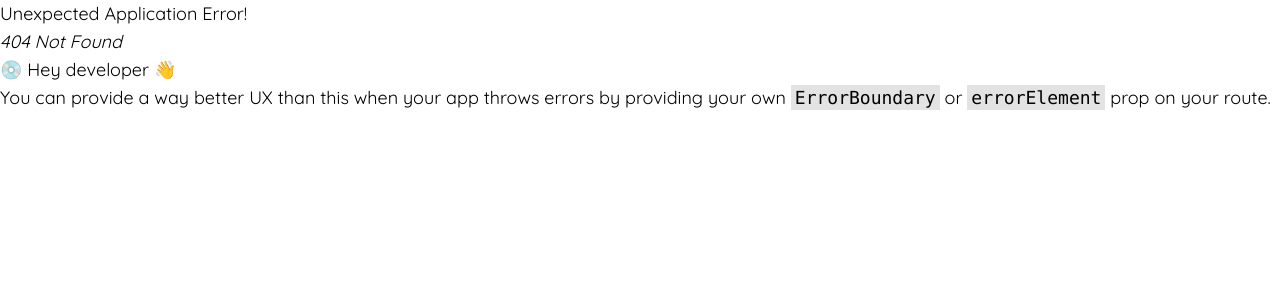
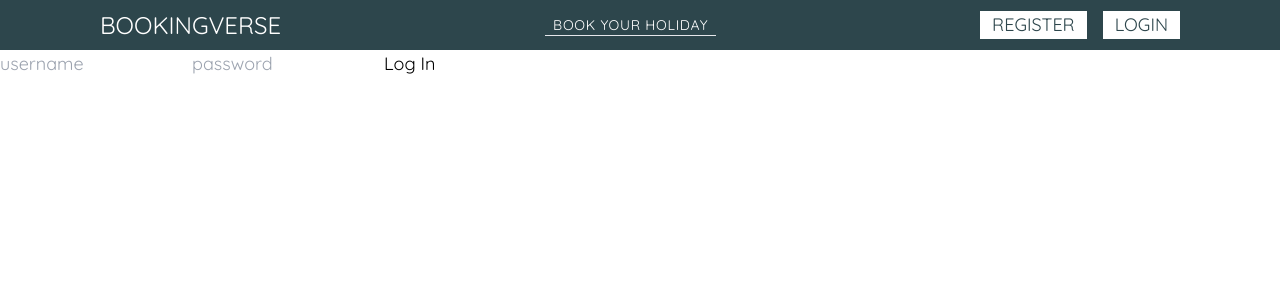
Before and after one commit to neyaznafiz/Bookingverse_Front-end, a React (Create React App) app: page /login in a window 1280 px wide. Before the commit this address had no page. Shown: the top 300 px of the page. Built offline with nearby package versions, Linux system fonts and the light colour scheme.

Commit message:
user info and dropdown implimented in navbar

```diff
--- a/src/Components/Header/HeaderSearch.jsx
+++ b/src/Components/Header/HeaderSearch.jsx
@@ -13,6 +13,7 @@ const HeaderSearch = () => {
   const [destination, setDestination] = useState("");
   // date selection
   const [openDate, setOpenDate] = useState(false);
+  console.log(openDate);
   const [dates, setDates] = useState([
     {
       startDate: new Date(),
--- /dev/null
+++ b/src/Context/AuthContext.jsx
@@ -0,0 +1,65 @@
+import { createContext, useEffect, useReducer } from "react";
+
+const INITIAL_STATE = {
+  user: JSON.parse(localStorage.getItem("user")) || null,
+  loading: false,
+  error:null
+};
+
+export const AuthContext = createContext(INITIAL_STATE);
+
+const AuthReducer = (state, action) => {
+  switch (action.type) {
+    case "LOGIN_START":
+      return {
+        user: null,
+        loading: true,
+        error:null
+      }
+
+    case "LOGIN_SUCCESS":
+      return {
+        user: action.payload,
+        loading: false,
+        error:null
+      }
+
+      case "LOGIN_FAILURE":
+        return {
+          user: null,
+          loading: false,
+          error:action.payload
+        }
+
+        case "LOGOUT":
+          return {
+            user: null,
+            loading: false,
+            error:null
+          }
+
+    default:
+      return state;
+  }
+};
+
+export const AuthContextProvider = ({ children }) => {
+  const [state, dispatch] = useReducer(AuthReducer, INITIAL_STATE);
+
+  useEffect(() => {
+  localStorage.setItem("user", JSON.stringify(state.user))
+  }, [state.user])
+
+  return (
+    <AuthContext.Provider
+      value={{
+        user: state.user,
+        loading: state.loading,
+        error: state.error,
+        dispatch,
+      }}
+    >
+      {children}
+    </AuthContext.Provider>
+  );
+};
--- a/src/Layout/Main/Navbar.jsx
+++ b/src/Layout/Main/Navbar.jsx
@@ -1,13 +1,20 @@
-import React from "react";
+import { AuthContext } from "../../Context/AuthContext";
+import React, { useContext, useState } from "react";
 import { Link, useLocation } from "react-router-dom";
 
 const Navbar = () => {
   // const activeClass = "border-b border-white px-1";
   // const { pathname } = useLocation();
 
+  const [open, setOpen] = useState(false);
+
+  console.log(open)
+
+  const { user } = useContext(AuthContext);
+
   return (
     <div className="h-[50px] bg-primary flex justify-center uppercase transition-all duration-300 sticky top-0 z-[999]">
-      <div className="width text-white flex justify-between items-center">
+      <div className="width text-white flex justify-between items-center relative">
         <div>
           <Link to="/" className="text-2xl uppercase">
             bookingverse
@@ -31,12 +38,57 @@ const Navbar = () => {
             Hotels
           </Link> */}
 
-          <button className="bg-white text-primary px-3 border-none uppercase">
-            Register
-          </button>
-          <button className="bg-white text-primary px-3 border-none uppercase">
-            Login
-          </button>
+          {user ? (
+            <>
+              {/* <div> */}
+                <div onClick={() => setOpen(!open)}>
+                  <h1 className="uppercase text-xl font-extrabold px-[9px] py-[2px] bg-white text-black rounded-full cursor-pointer">
+                    {user?.details?.username?.slice(0, 1)}
+                  </h1>
+                </div>
+
+                {open && (
+                  <div className="absolute top-12 right-0">
+                    <div className="bg-white  min-w-max max-w-[322px]">
+                      <div className="grid justify-center p-4 rounded-sm">
+                        <div className="flex justify-center z-[999]">
+                          <span className="">
+                            <h1 className="text-6xl text-black font-bold border-2 px-4 py-1 rounded-full bg-white">
+                              {user?.details?.username?.slice(0, 1)}
+                            </h1>
+                          </span>
+                        </div>
+                        <div className="bg-gray-200 text-black h-24 flex flex-col justify-end items-center p-3 -mt-10 z-[1] tracking-wide">
+                          <p className="pt-3 ">{user?.displayName}</p>
+                          <p className="pt-3 ">{user?.details?.email}</p>
+                        </div>
+                      </div>
+                      <div className="bg-seaworthy text-center">
+                        <button
+                          // onClick={handleSignOut}
+                          className="uppercase bg-light text-white border-b border-white mt-2 py-2 w-full  tracking-wide hover:text-gray-300 transition-all duration-300"
+                        >
+                          Sign out
+                        </button>
+                      </div>
+                    </div>
+                  </div>
+                )}
+              {/* </div> */}
+            </>
+          ) : (
+            <>
+              <button className="bg-white text-primary px-3 border-none uppercase">
+                Register
+              </button>
+              <Link
+                to="/login"
+                className="bg-white text-primary px-3 border-none uppercase"
+              >
+                Login
+              </Link>
+            </>
+          )}
         </div>
       </div>
     </div>
--- /dev/null
+++ b/src/Pages/Authentication/Login.jsx
@@ -0,0 +1,58 @@
+import { async } from "@firebase/util";
+import { AuthContext } from "../../Context/AuthContext";
+import React, { useContext, useState } from "react";
+import axios from "axios";
+
+export const Login = () => {
+  const [credentials, setCredentials] = useState({
+    username: undefined,
+    password: undefined,
+  });
+
+  const { loading, error, dispatch } = useContext(AuthContext);
+
+  const handleChange = (e) => {
+    setCredentials((prev) => ({ ...prev, [e.target.id]: e.target.value }));
+  };
+
+  const handleLogin = async (e) => {
+    e.preventDefault();
+    dispatch({ type: "LOGIN_START" });
+
+    try {
+      const res = await axios.post(
+        "http://localhost:5000/api/auth/login",
+        credentials
+      );
+
+      console.log(res);
+
+      dispatch({ type: "LOGIN_SUCCESS", payload: res.data });
+    } catch (err) {
+      dispatch({ type: "LOGIN_FAILURE", payload: err.response.data });
+    }
+  };
+
+  return (
+    <div>
+      <div>
+        <input
+          type="text"
+          placeholder="username"
+          id="username"
+          onChange={handleChange}
+        />
+        <input
+          type="text"
+          placeholder="password"
+          id="password"
+          onChange={handleChange}
+        />
+
+        <button onClick={handleLogin}>Log In</button>
+
+        {error && <span className="ml-10">{error.message}</span>}
+      </div>
+    </div>
+  );
+};
--- a/src/Pages/index.js
+++ b/src/Pages/index.js
@@ -1,3 +1,4 @@
 export * from "./Home/Home"
 export * from "./Hotels/HotelsList/HotelsList"
 export * from "./Hotels/HotelInfo"
+export * from "./Authentication/Login"
--- a/src/Routes/routes.js
+++ b/src/Routes/routes.js
@@ -1,5 +1,5 @@
 import { Main } from "Layout";
-import { Home, HotelInfo, HotelsList } from "Pages";
+import { Home, HotelInfo, HotelsList, Login } from "Pages";
 import { createBrowserRouter } from "react-router-dom";
 
 export const routes = createBrowserRouter([
@@ -19,6 +19,10 @@ export const routes = createBrowserRouter([
         path: "/hotels/:id",
         element: <HotelInfo />,
       },
+      {
+        path: "/login",
+        element: <Login />,
+      },
     ],
   },
 ]);
--- a/src/index.js
+++ b/src/index.js
@@ -3,12 +3,15 @@ import ReactDOM from 'react-dom/client';
 import './global.css';
 import App from './App';
 import { SearchContextProvider } from './Context/SearchContext';
+import { AuthContextProvider } from './Context/AuthContext';
 
 const root = ReactDOM.createRoot(document.getElementById('root'));
 root.render(
   <React.StrictMode>
+    <AuthContextProvider>
     <SearchContextProvider>
     <App />
-    </SearchContextProvider>
+      </SearchContextProvider>
+      </AuthContextProvider>
   </React.StrictMode>
 );
```
